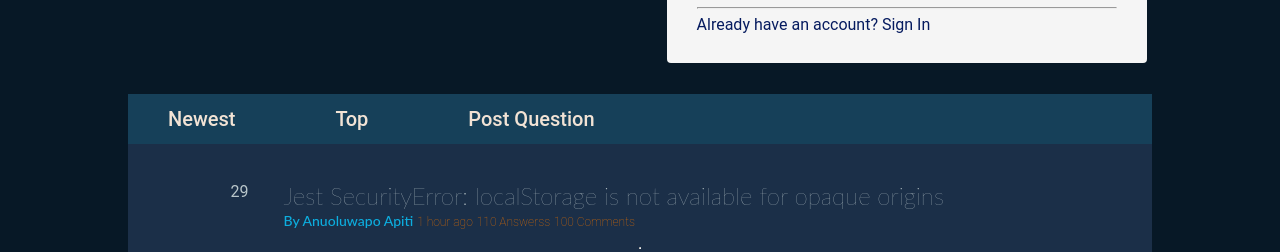
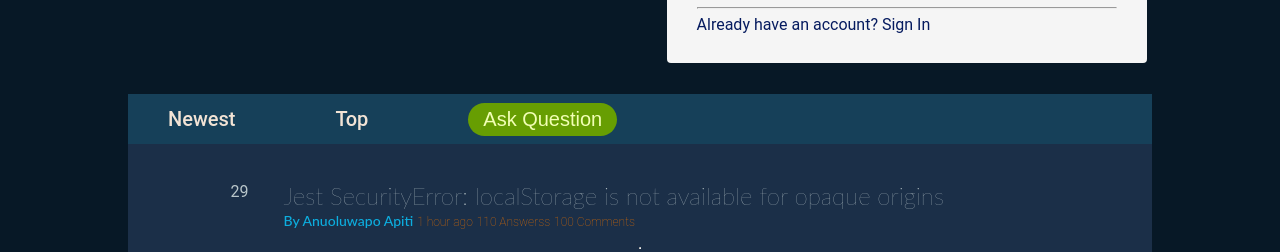
Before and after one commit to Anuoluwa/Stacklyteflow, a website: page UI/html/index.html in a window 1280 px wide. Shown: the part 487-739 px from the top of the page. Drawn offline with Linux system fonts and the light colour scheme.

Commit message:
[Feature

```diff
--- a/UI/css/style.css
+++ b/UI/css/style.css
@@ -278,6 +278,15 @@ ul {
   flex-direction: row;
 
 }
+.thread-btn {
+  font-size: 1em;
+  padding: 5px 15px 5px 15px;
+  border: 0;
+  background: #679E02;
+  color: #F2FFB5;
+  border-radius: 50px;
+}
+
 
 /*
     ========================================
--- a/UI/html/index.html
+++ b/UI/html/index.html
@@ -108,7 +108,7 @@
                 </a>
                 <a href="">
                     <div class="question nav">
-                        Post Question
+                            <button class="thread-btn">Ask Question</button>
                     </div>
                 </a>
 
```
